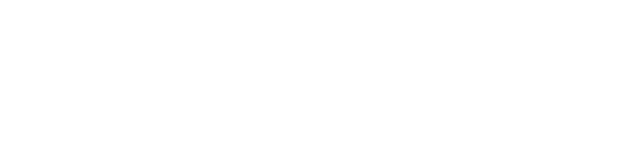
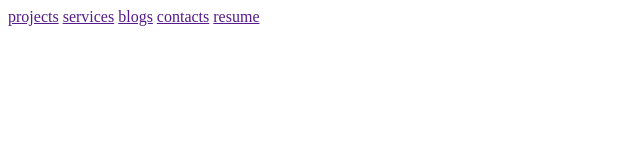
Before and after one commit to fnyambura/portfolio, a plain HTML site: page Index.html in a window 1280 px wide. Shown: the whole page, without its empty margins (0-640 px from the left). Drawn offline with Linux system fonts and the light colour scheme.

Commit message:
Add files via upload

```diff
--- a/Index.html
+++ b/Index.html
@@ -15,5 +15,23 @@
     <title>Faith nyambura</title>
 </head>
 <body>
+    <!--navigation bar-->
+    <nav>
+    <a href="">projects</a>
+
+    <a href="">services</a>
+
+    <a href="">blogs</a>
+
+    <a href="">contacts</a>
+
+    <a href="">resume</a>
+    </nav>
+    <!--Hero section-->
+    <header></header>
+    <!--main section-->
+    <main></main>
+    <!--footer section-->
+    <footer></footer>
 </body>
 </html>
```
